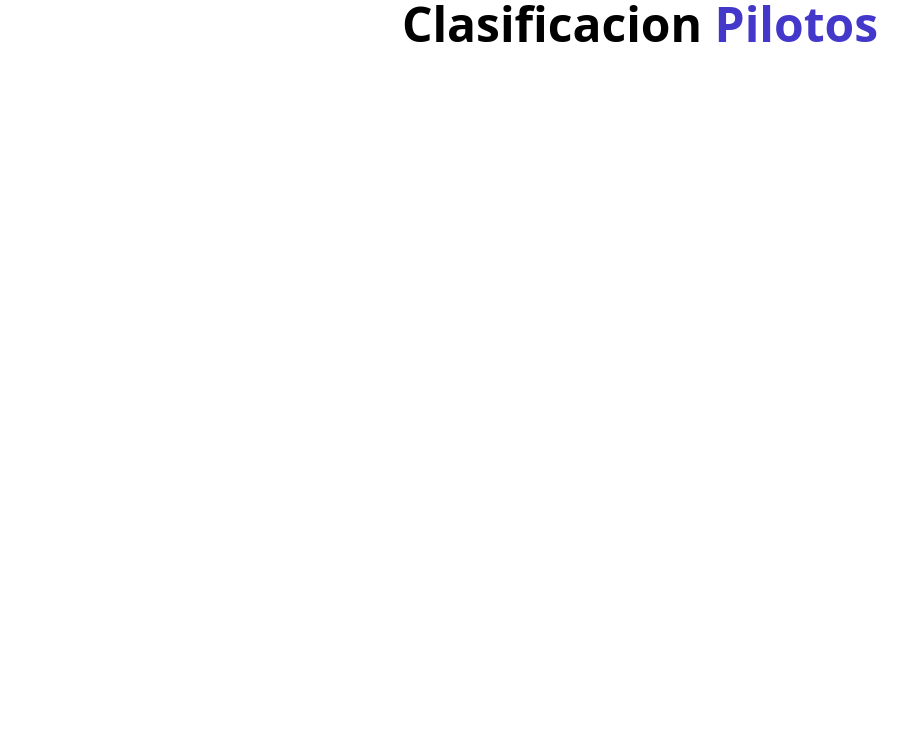
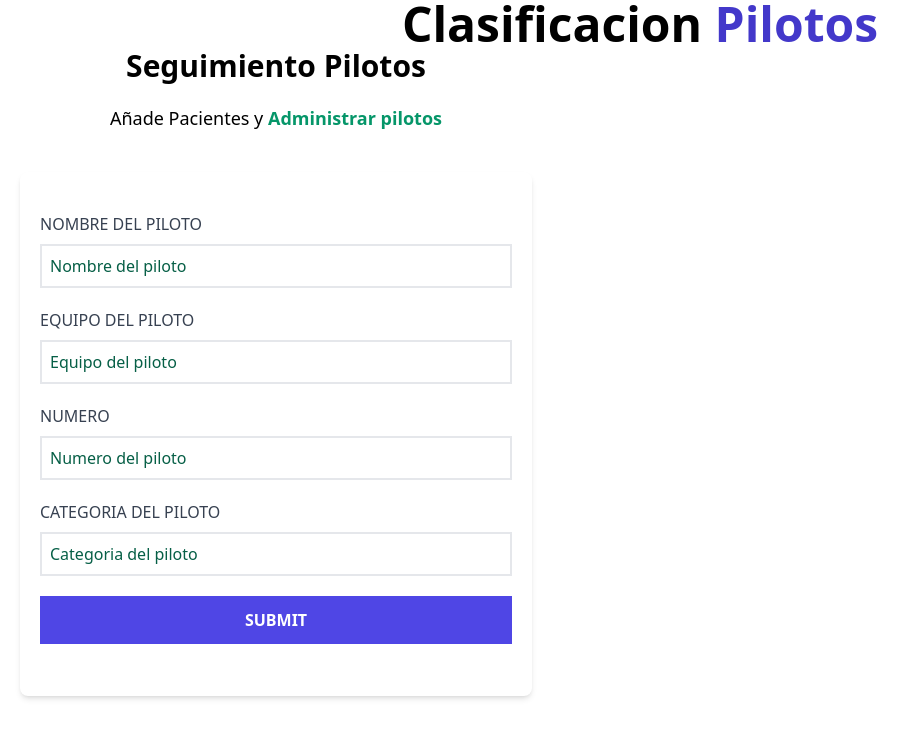
Before and after one commit to DrunkPsyduck/100DaysOfReact, a React (Create React App) app in the folder clasificacion-pilotos/: page / in a window 1280 px wide. Shown: the top 738 px of the page, without its empty margins (0-919 px from the left). Built offline with nearby package versions, Linux system fonts and the light colour scheme.

Commit message:
Se añade funcionalidad al formulario y se añade el componente de error

```diff
--- a/clasificacion-pilotos/src/App.js
+++ b/clasificacion-pilotos/src/App.js
@@ -1,9 +1,11 @@
 import './App.css';
 import Header from './components/Header'
+import Formulario from './components/Formulario';
 function App() {
   return (
     <div className="App">
       <Header />
+      <Formulario/>
     </div>
   );
 }
--- /dev/null
+++ b/clasificacion-pilotos/src/components/Error.js
@@ -0,0 +1,9 @@
+const Error = ({children}) =>{
+    return (
+       <div className="bg-red-600 text-white text-center p-3 uppercase font-bold mb-3 rounded-md">
+            {children}
+        </div>
+    )
+}
+
+export default Error
--- a/clasificacion-pilotos/src/components/Formulario.js
+++ b/clasificacion-pilotos/src/components/Formulario.js
@@ -1 +1,102 @@
-import React from 'react'
+import { useState, useEffect } from "react";
+import Error from "./Error";
+
+const Formulario = () => {
+    const [nombre, setNombre] = useState('')
+    const [numero, setNumero] = useState('')
+    const [equipo, setEquipo] = useState('')
+    const [categoria, setCategoria] = useState('')
+    const [error, setError] = useState(false)
+
+    function handleSubmit(e){
+        e.preventDefault()
+
+        if ([nombre, numero, equipo, categoria].includes('')){
+            setError(true)
+            return;
+        }
+        setError(false)
+
+        const objetoPiloto = {
+            nombre,
+            numero,
+            equipo,
+            categoria
+        }
+    }
+
+    return(
+        <div className="md:w-1/2 lg:w-2/5 mx-5">
+            <h2 className="font-black text-3xl text-center">Seguimiento Pilotos</h2>
+
+            <p className="text-lg mt-5 text-center mb-10">
+                Añade Pacientes y {''}
+                <span className="text-emerald-600 font-bold ">Administrar pilotos</span>
+            </p>
+
+            <form
+                onSubmit={handleSubmit}
+                className="bg-white shadow-md rounded-lg py-10 px-5 mb-10"
+            >
+
+                {error && <Error><p>Todos los campos son obligatorios</p></Error>}
+
+                <div className="mb-5">
+                    <label htmlFor="nombre"
+                        className="block text-gray-700 uppercase text-bold" >
+                            Nombre del Piloto
+                    </label>
+                    <input id='nombre' type='text' placeholder='Nombre del piloto'
+                            className="border-2 w-full p-2 mt-2 placeholder-emerald-800"
+                            value={nombre}
+                            onChange={(e)=> setNombre(e.target.value)}
+                    />
+                </div>
+
+                <div className="mb-5">
+                    <label htmlFor="equipo"
+                        className="block text-gray-700 uppercase text-bold" >
+                            Equipo del Piloto
+                    </label>
+                    <input id='equipo' type='text' placeholder='Equipo del piloto'
+                            className="border-2 w-full p-2 mt-2 placeholder-emerald-800"
+                            value={equipo}
+                            onChange={(e)=> setEquipo(e.target.value)}
+                    />
+                </div>
+
+                <div className="mb-5">
+                    <label htmlFor="numero"
+                        className="block text-gray-700 uppercase text-bold" >
+                            Numero
+                    </label>
+                    <input id='numero' type='number' min="0" max='100' setp='1' placeholder='Numero del piloto'
+                            className="border-2 w-full p-2 mt-2 placeholder-emerald-800"
+                            value={numero}
+                            onChange={(e)=> setNumero(e.target.value)}
+                    />
+                </div>
+
+                <div className="mb-5">
+                    <label htmlFor="categoria"
+                        className="block text-gray-700 uppercase text-bold" >
+                            Categoria del Piloto
+                    </label>
+                    <input id='categoria' type='text' placeholder='Categoria del piloto'
+                            className="border-2 w-full p-2 mt-2 placeholder-emerald-800"
+                            value={categoria}
+                            onChange={(e)=> setCategoria(e.target.value)}
+                    />
+                </div>
+
+
+                <input type="submit"
+                    className="bg-indigo-600 w-full mb-3 p-3 text-white uppercase font-bold hover:bg-indigo-700
+                       cursor-pointer transition-colors "/>
+            </form>
+
+        </div>
+    )
+}
+
+export default Formulario;
```
